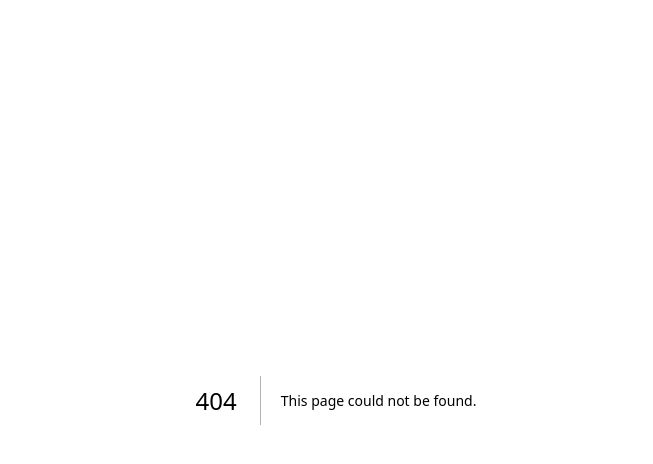
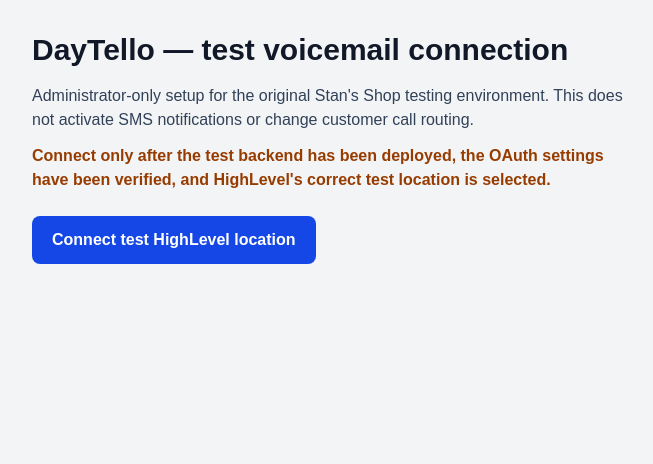
Before and after one commit to jonathandschreiber-commits/chairtime, a Next.js app in the folder frontend/: page /daytello-test/voicemail in a window 1280 px wide. Before the commit this address had no page. Shown: the top 464 px of the page, without its empty margins (304-957 px from the left). Built offline with nearby package versions, Linux system fonts and the light colour scheme.

Commit message:
Add manual admin-initiated HighLevel test OAuth connection screen

```diff
--- /dev/null
+++ b/frontend/app/daytello-test/voicemail/page.js
@@ -0,0 +1,52 @@
+"use client";
+
+import { useState } from "react";
+
+export default function DayTelloTestOAuthPage() {
+  const [busy, setBusy] = useState(false);
+  const [message, setMessage] = useState("");
+
+  async function connect() {
+    setBusy(true);
+    setMessage("");
+    try {
+      const response = await fetch("/api/daytello/oauth/start", {
+        method: "POST",
+        credentials: "same-origin",
+        headers: { Accept: "application/json" },
+        cache: "no-store",
+      });
+      const data = await response.json().catch(() => ({}));
+      if (!response.ok || !data.authorization_url) {
+        throw new Error(data.detail || "Cannot start the HighLevel test connection.");
+      }
+      window.location.assign(data.authorization_url);
+    } catch (error) {
+      setMessage(error?.message || "Unable to connect.");
+      setBusy(false);
+    }
+  }
+
+  return (
+    <main className="mx-auto max-w-2xl p-8">
+      <h1 className="text-3xl font-bold">DayTello — test voicemail connection</h1>
+      <p className="mt-4 text-slate-700">
+        Administrator-only setup for the original Stan&apos;s Shop testing environment.
+        This does not activate SMS notifications or change customer call routing.
+      </p>
+      <p className="mt-3 font-semibold text-amber-800">
+        Connect only after the test backend has been deployed, the OAuth settings
+        have been verified, and HighLevel&apos;s correct test location is selected.
+      </p>
+      <button
+        type="button"
+        disabled={busy}
+        onClick={connect}
+        className="mt-6 rounded-lg bg-blue-700 px-5 py-3 font-bold text-white disabled:opacity-50"
+      >
+        {busy ? "Preparing…" : "Connect test HighLevel location"}
+      </button>
+      {message && <p role="alert" className="mt-4 text-red-700">{message}</p>}
+    </main>
+  );
+}
```
